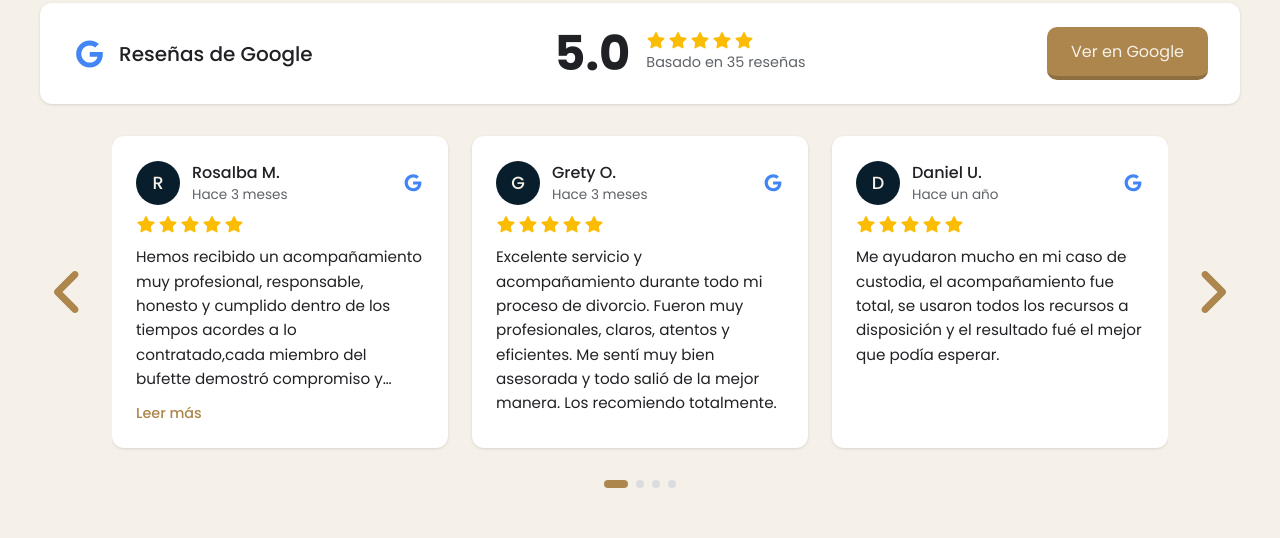
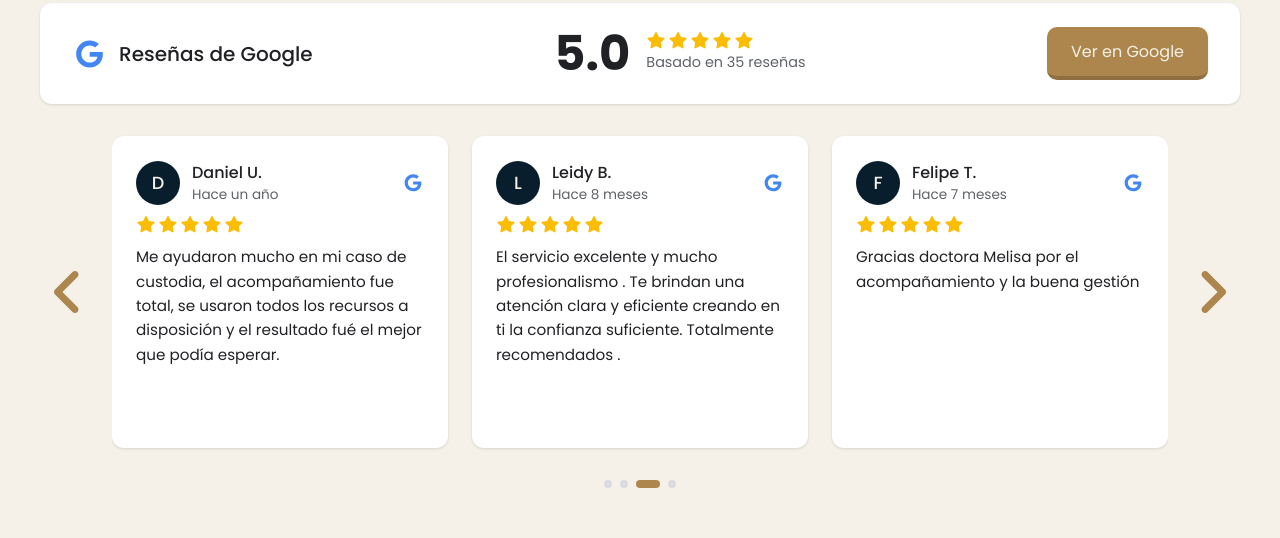
Before and after one commit to danieluruena/referencia-legal, a React (Vite) app: page / in a window 1280 px wide. Shown: the part 4320-4858 px from the top of the page. Built offline with nearby package versions, Linux system fonts and the light colour scheme.

Commit message:
Feat: carrusel

```diff
--- a/src/components/home/review/review.tsx
+++ b/src/components/home/review/review.tsx
@@ -73,11 +73,16 @@ const collapsedTextLimit = 220
 
 const swipeThreshold = 50
 
+// Avance automático del carrusel, solo en escritorio
+const autoplayDelay = 3000
+
+const desktopVisibleCount = 3
+
 // Tarjetas visibles según el ancho de pantalla (mismos cortes que review.responsive.css)
 const getVisibleCount = () => {
   if (window.matchMedia('(max-width: 768px)').matches) return 1
   if (window.matchMedia('(max-width: 1200px)').matches) return 2
-  return 3
+  return desktopVisibleCount
 }
 
 const useVisibleCount = () => {
@@ -144,6 +149,19 @@ export const Review = () => {
   const [selectedIndex, setCurrentIndex] = useState(0)
   const currentIndex = Math.min(selectedIndex, positionsCount - 1)
   const touchStartX = useRef<number | null>(null)
+
+  // Se reinicia con cada cambio de reseña: un clic en flechas o puntos vuelve a contar los 15 s
+  useEffect(() => {
+    if (visibleCount !== desktopVisibleCount) return
+    const timer = window.setTimeout(() => {
+      setCurrentIndex((currentIndex + 1) % positionsCount)
+    }, autoplayDelay)
+    return () => window.clearTimeout(timer)
+  }, [
+    currentIndex,
+    positionsCount,
+    visibleCount,
+  ])
 
   const nextReview = () => {
     setCurrentIndex((currentIndex + 1) % positionsCount)
```
